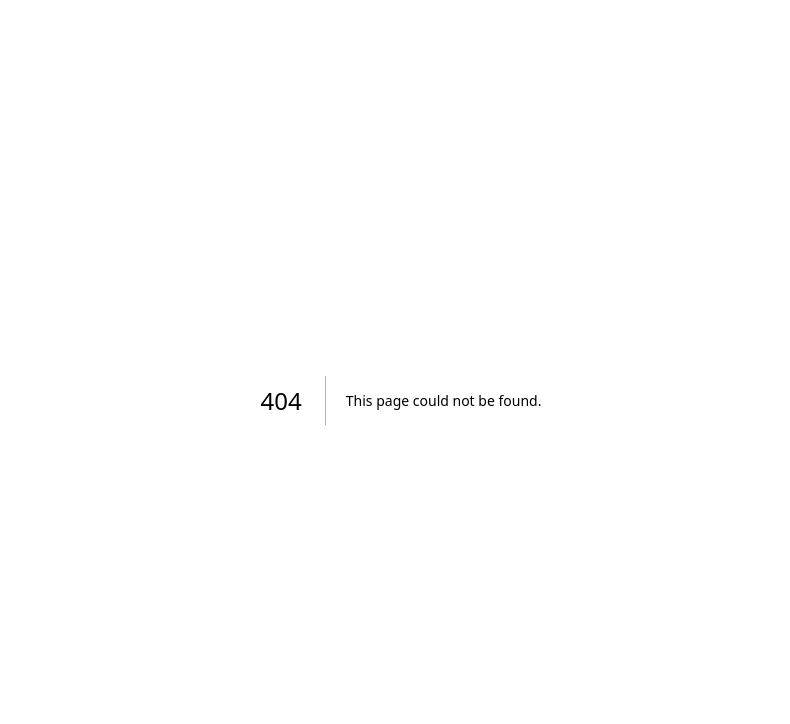
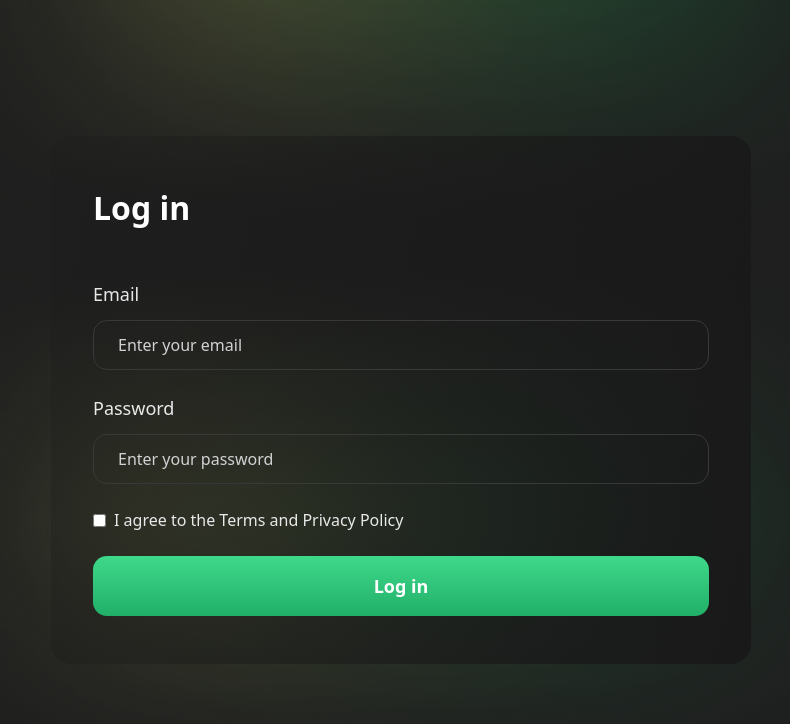
Before and after one commit to amuhaimen/joshadi22_FO83517301308, a Next.js app: page /sign-in in a window 1280 px wide. Before the commit this address had no page. Shown: the top 724 px of the page, without its empty margins (239-1029 px from the left). Built offline with nearby package versions, Linux system fonts and the light colour scheme.

Commit message:
log in page added

```diff
--- /dev/null
+++ b/app/(auth)/sign-in/page.tsx
@@ -0,0 +1,61 @@
+import React from 'react'
+
+export default function page() {
+  return (
+   <div className=" main_bg h-screen flex justify-center items-center">
+      <div className=" role_question_bg py-12 px-[42px] w-[700px]  rounded-[20px]">
+        <h2 className=" text-white text-[32px] font-semibold mb-12">Log in</h2>
+        <div className=" space-y-6">
+
+          {/* email */}
+          <div className=" flex flex-col w-full">
+            <label
+              htmlFor="email"
+              className=" mb-3 text-[#E9E9EA] text-lg font-medium"
+            >
+              Email
+            </label>
+            <input
+              type="email"
+              name=""
+              id="email"
+              placeholder="Enter your email"
+              className=" w-full py-3 px-6 border border-[#393939] rounded-xl placeholder:text-[#D2D2D5] placeholder:font-medium"
+            />
+          </div>
+          {/* password */}
+          <div className=" flex flex-col w-full">
+            <label
+              htmlFor="password"
+              className=" mb-3 text-[#E9E9EA] text-lg font-medium"
+            >
+              Password
+            </label>
+            <input
+              type="password"
+              name=""
+              id=""
+              placeholder="Enter your password"
+              className=" w-full py-3 px-6 border border-[#393939] rounded-xl placeholder:text-[#D2D2D5] placeholder:font-medium"
+            />
+          </div>
+
+
+          {/* terms and privacy */}
+          <div className="flex items-center gap-2 ">
+            <input type="checkbox" name="" id="term" className=" cursor-pointer" />
+            <label htmlFor="term" className="  text-[#E9E9EA] text-base  ">
+           I agree to the Terms and Privacy Policy
+            </label>
+          </div>
+
+          <input
+            type="submit"
+            value="Log in"
+            className=" auth_btn_bg w-full py-4 px-5 text-white text-lg font-semibold rounded-xl cursor-pointer"
+          />
+        </div>
+      </div>
+    </div>
+  )
+}
--- a/app/(auth)/sign-up/page.tsx
+++ b/app/(auth)/sign-up/page.tsx
@@ -96,7 +96,7 @@ export default function page() {
 
           <input
             type="submit"
-            value="Submit"
+            value="Sign Up"
             className=" auth_btn_bg w-full py-4 px-5 text-white text-lg font-semibold rounded-xl cursor-pointer"
           />
         </div>
```
